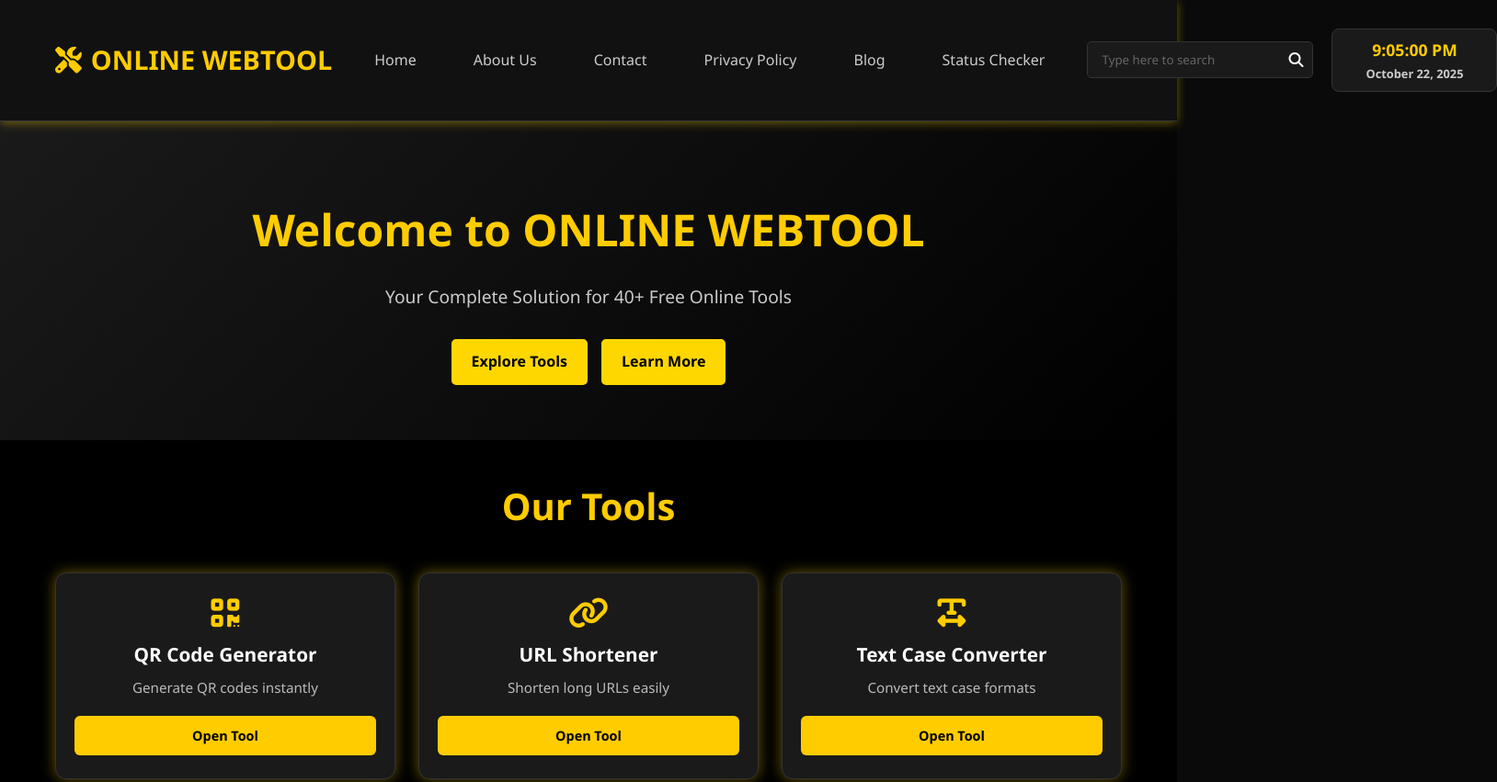
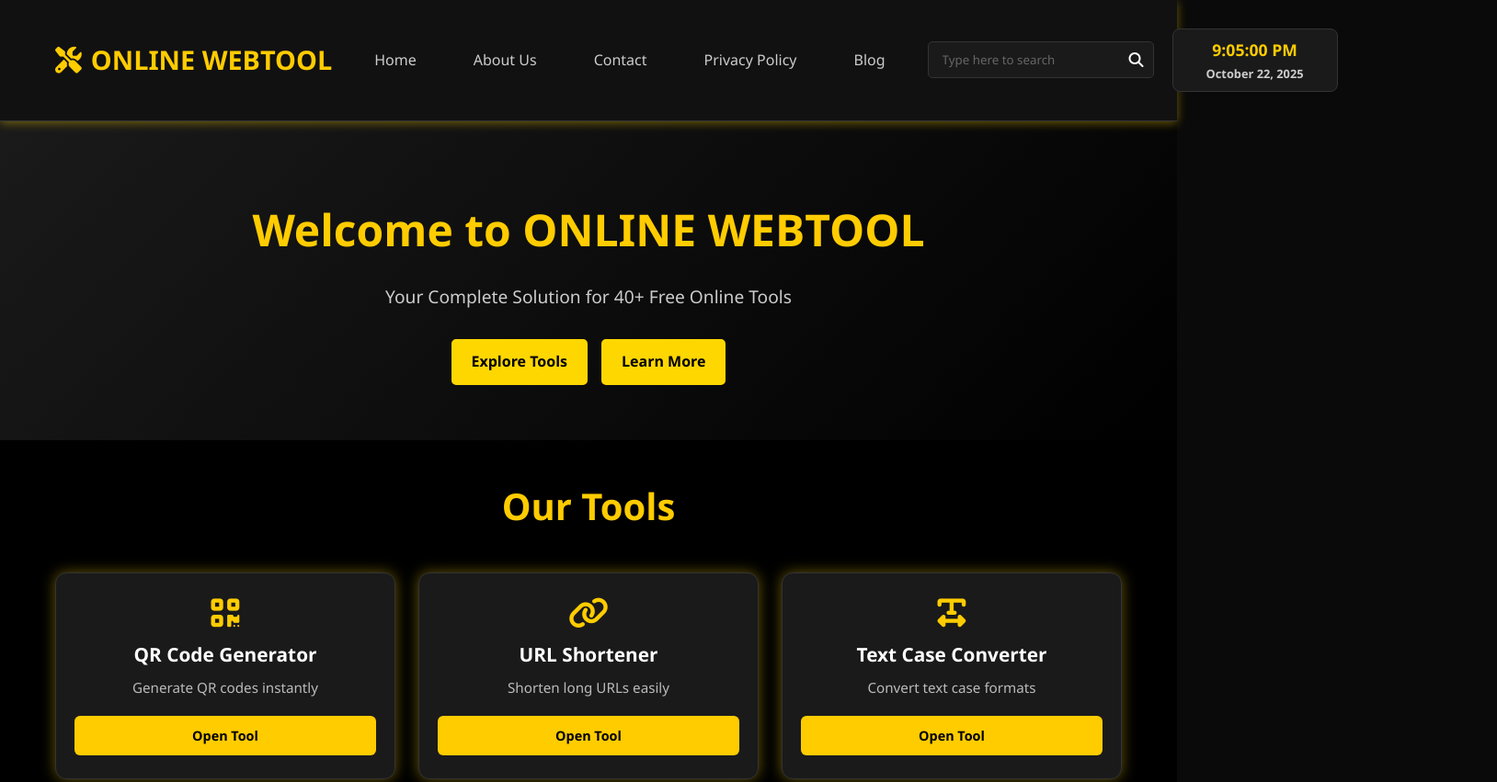
Before and after one commit to mariaajames280-blip/Online-Web-Tool, a plain HTML site: page index.html in a window 1280 px wide. Shown: the top 851 px of the page at 92% size, 1628 px wide, since content can reach past the window. Drawn offline with Linux system fonts and the light colour scheme.

Commit message:
Update index.html

```diff
--- a/index.html
+++ b/index.html
@@ -631,9 +631,7 @@
                   <li><a href="contact.html">Contact</a></li>
                   <li><a href="privacy.html">Privacy Policy</a></li>
                   <li><a href="blog.html">Blog</a></li>
-                  <li><a href="website-checker.html">Status Checker</a></li>
-
-                 </ul>
+               </ul>
 
 
                 <div class="header-right">
```
